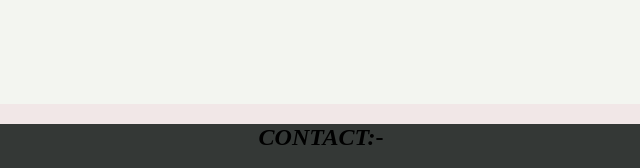
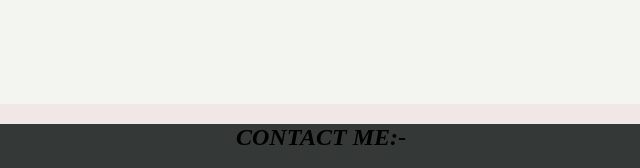
Before and after one commit to elsawanjiru/Elsa-...37, a plain HTML site: page index.html in a window 1280 px wide. Shown: the part 1480-1648 px from the top of the page, 369-1009 px from the left. Drawn offline with Linux system fonts and the light colour scheme.

Commit message:
update contact

```diff
--- a/index.html
+++ b/index.html
@@ -70,7 +70,7 @@
     <div class="row">
         <div class="contact-details">
                 <div class="column-about">
-        <h2><em>CONTACT:</em>-</h2>
+        <h2><em>CONTACT ME:</em>-</h2>
                 <a href="https://web.whatsapp/?" target="_blank"><li class="details"><img class="details" src="WhatsApp.svg.png" alt=""></li></a>
                 <a href="https://instragram.com" target="_parent"><li class="details"><img class="details" src="insta.png" alt=""></li></a>
                 <a href="https://twitter.com/"><li class="details"><img class="details" src="twiter.png" alt=""></li></a>
```
